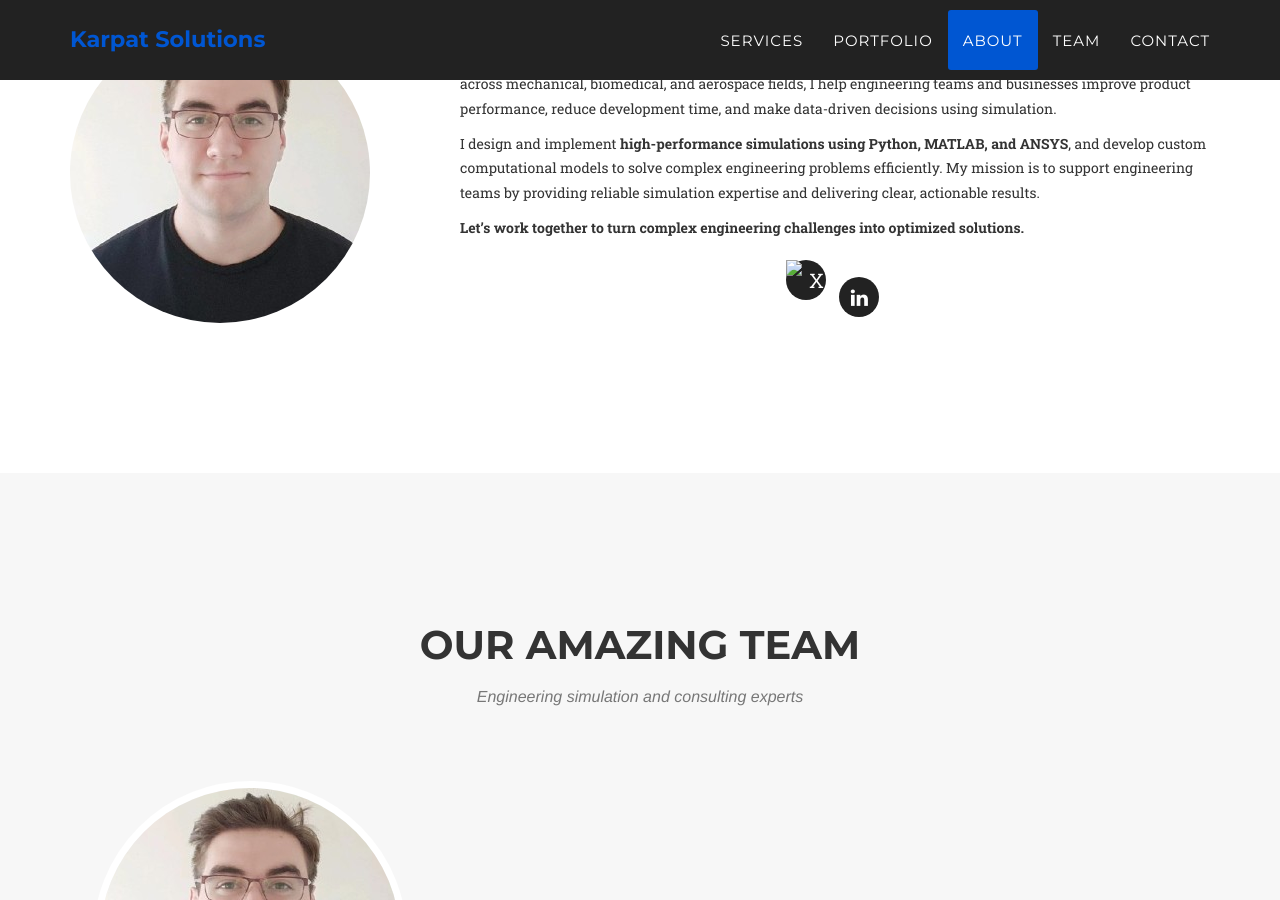
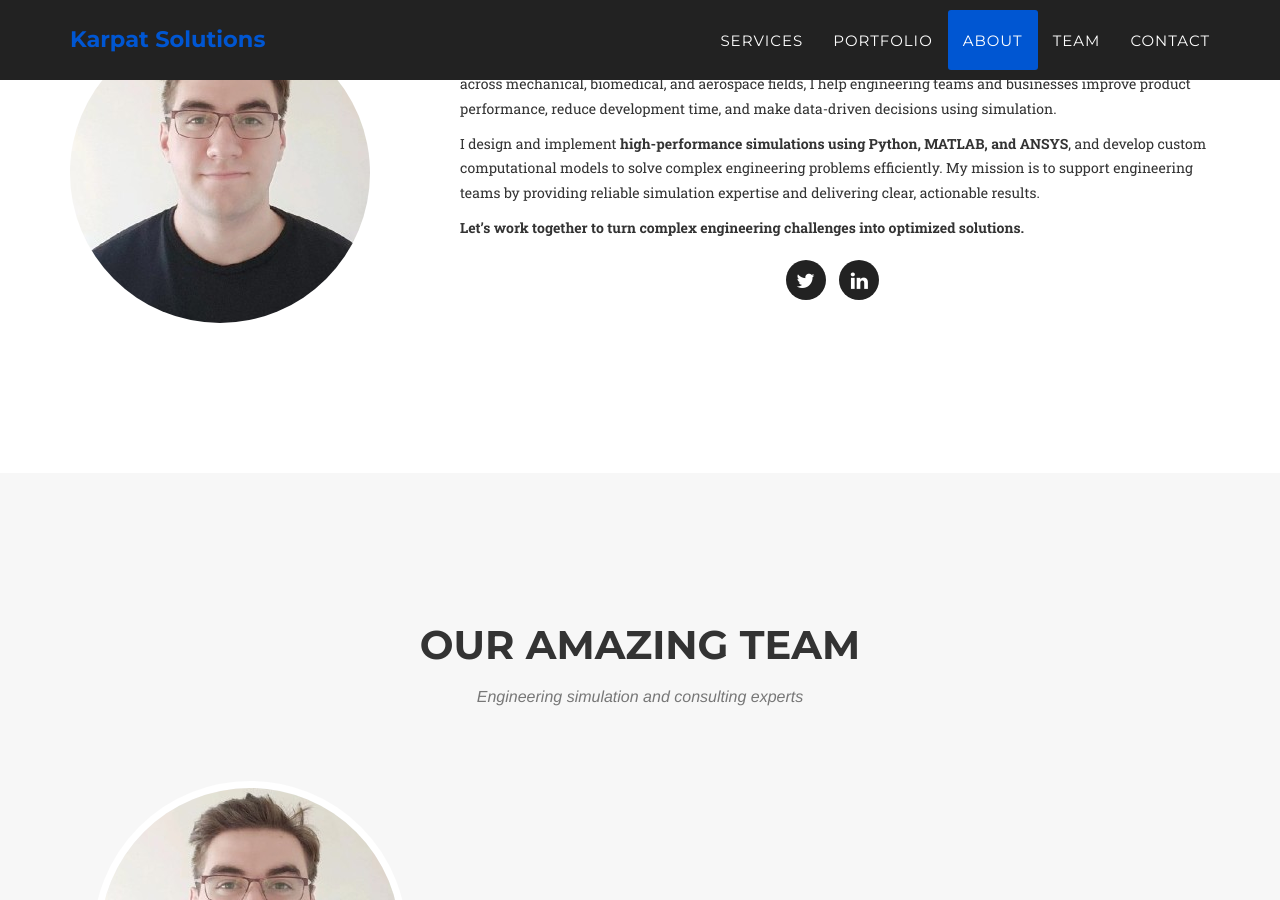
Before and after one commit to ZMatrix253/karpat-solutions, a Jekyll site: the page built from index.html, in a window 1280 px wide and 900 px high, scrolled down 2888 px. Built offline with Jekyll 4.4.1, drawn with Linux system fonts in a browser that asks for light colours; some web fonts are replaced.

Commit message:
Update about.html

```diff
--- a/_includes/about.html
+++ b/_includes/about.html
@@ -39,7 +39,7 @@
           <ul class="social-buttons list-inline">
             <li>
               <a href="https://twitter.com/yourprofile" target="_blank">
-                <img src="icons/X-logo.svg" alt="X Logo" style="width:24px; height:24px;">
+                <i class="fa fa-twitter"></i>
               </a>
             </li>
             <li>
```
